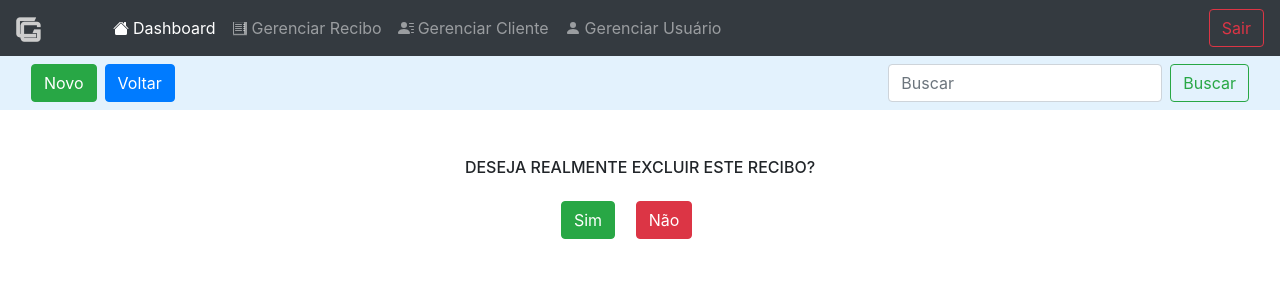
After one commit to ericsonnascimento/projeto_django_recibo_grupocyber, a Django app: page /excluir_recibos/1 in a window 1280 px wide. The commit adds this page. Shown: the top 300 px of the page. Run offline with Django 5.2, Linux system fonts and the light colour scheme; the visitor is signed in with stand-in values (Sample User, id 1); some libraries are stand-ins or nearby versions.

Commit message:
update - adicionadas funcionalidade editar e excluir recibos com alterações nos arquivos receipts/receipts.views.py e url.py, criados em tamplates/receipts/receipts_delete.html e receipts_edit.html, e inclidos funcionalidade nos botões edita e excluir de receipts_list.html

```diff
--- a/apps/receipts/urls.py
+++ b/apps/receipts/urls.py
@@ -4,5 +4,7 @@ from . import views
 urlpatterns = [
     path('cadastrar_recibos/', views.receipts_register, name='receipts_register'),
     path('listar_recibos/', views.receipts_list, name='receipts_list'),
+    path('editar_recibos/<int:id_receipt>', views.receipts_edit, name='receipts_edit'),
+    path('excluir_recibos/<int:id_receipt>', views.receipts_delete, name='receipts_delete'),
     path('dashboard/', views.index, name='index'),
 ]
--- a/apps/receipts/views.py
+++ b/apps/receipts/views.py
@@ -25,6 +25,33 @@ def receipts_list(request):
     receipts_instance = models.Receipts.objects.all()
     return render(request, 'receipts/receipts_list.html', {'receipts_instance': receipts_instance})
 
+def receipts_edit(request, id_receipt):
+    if not request.user.is_authenticated:
+        return redirect('login')
+
+    receipt_instance = models.Receipts.objects.get(id=id_receipt)
+    form = forms.ReceiptsRegisterForms(instance=receipt_instance)
+
+    if request.method == 'POST':
+        form = forms.ReceiptsRegisterForms(request.POST, instance=receipt_instance)
+        if form.is_valid():
+            form.save()
+            messages.success(request, 'Recibo alterado com sucesso!')
+            return redirect('receipts_list')
+
+    return render(request, 'receipts/receipts_edit.html', {'form':form, 'id_receipt':id_receipt})
+
+def receipts_delete(request, id_receipt):
+    if not request.user.is_authenticated:
+        return redirect('login')
+
+    if request.method == 'POST':
+        receipt_instance = models.Receipts.objects.get(id=id_receipt)
+        receipt_instance.delete()
+        messages.success(request, 'Recibo excluído com sucesso!')
+        return redirect('receipts_list')
+
+    return render(request, 'receipts/receipts_delete.html', {'id_receipt':id_receipt})
 
 def index(request):
     if not request.user.is_authenticated:
--- /dev/null
+++ b/templates/receipts/receipts_delete.html
@@ -0,0 +1,21 @@
+{% extends 'shared/base.html' %}
+{% load static %}
+
+{% block content %}
+{% include 'partials/_subnavbar_clients.html' %}
+
+<section class="container d-flex justify-content-center align-items-center">
+    <h6 class="pb-5 mt-5">DESEJA REALMENTE EXCLUIR ESTE RECIBO?</h1>
+    <form method="POST" class="position-absolute top-50 start-50 translate-middle pt-5 mt-5 pr-5 mr-5">
+        {% csrf_token %}
+        <div class="text-center">
+            <button type="submit" class="btn btn-success mr-2">Sim</button>
+        </div>
+    </form>
+    <div class="position-absolute top-50 start-50 translate-middle pt-5 mt-5 ml-5">
+        <a href="{% url 'receipts_list' %}"><button type="submit" class="btn btn-danger">Não</button></a>
+    </div>
+
+</section>
+
+{% endblock %}
--- a/templates/receipts/receipts_list.html
+++ b/templates/receipts/receipts_list.html
@@ -25,8 +25,8 @@
                         <td>{{ receipt.client }}</td>
                         <td>{{ receipt.price }}</td>
                         <td>{{ receipt.date_register|date:'d/m/Y' }}</td>
-                        <td><a href="#"><button type="submit" class="btn btn-primary">Editar</button></a></td>
-                        <td><a href="#"><button type="submit" class="btn btn-danger">Excluir</button></a></td>
+                        <td><a href="{% url 'receipts_edit' receipt.id %}"><button type="submit" class="btn btn-primary">Editar</button></a></td>
+                        <td><a href="{% url 'receipts_delete' receipt.id %}"><button type="submit" class="btn btn-danger">Excluir</button></a></td>
                     </tr>
                     {% endfor %}
                 </tbody>
```
Also changed, not shown: templates/receipts/receipts_edit.html (added, +29 -0 lines).
